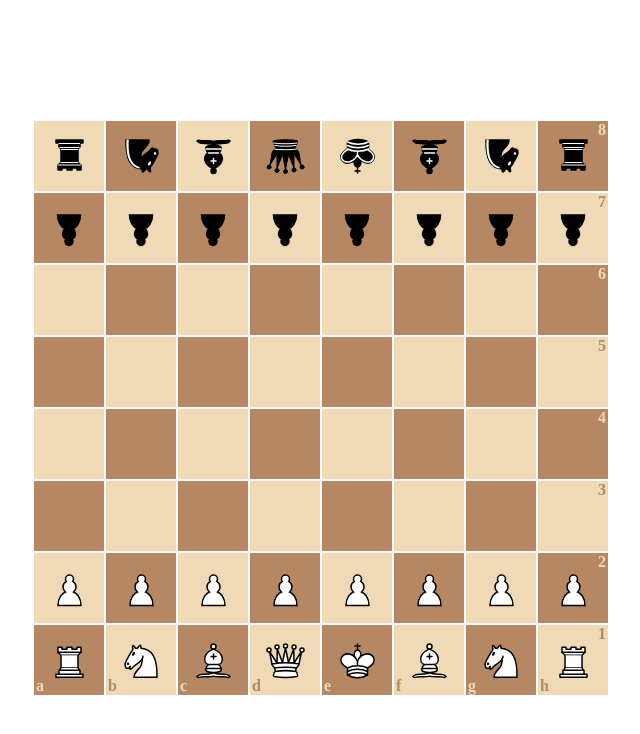
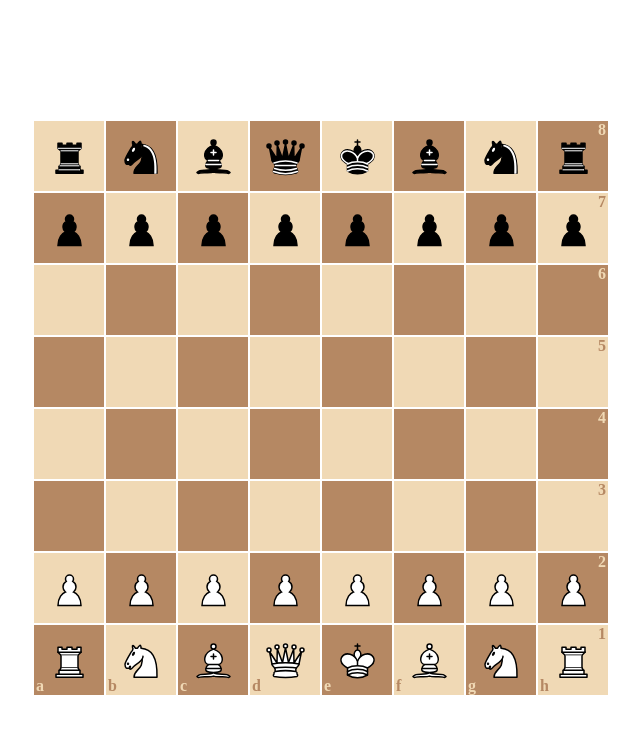
Before and after one commit to bojan173154/chess-game, a Vue app: page / in a window 1280 px wide. Shown: the top 734 px of the page, without its empty margins (319-959 px from the left). Built offline with nearby package versions, Linux system fonts and the light colour scheme.

Commit message:
rotated svgs

```diff
--- a/src/components/chessPieces/BlackBishop.vue
+++ b/src/components/chessPieces/BlackBishop.vue
@@ -1,14 +1,12 @@
 <template>
-    <svg xmlns:dc="http://purl.org/dc/elements/1.1/" xmlns:cc="http://creativecommons.org/ns#" xmlns:rdf="http://www.w3.org/1999/02/22-rdf-syntax-ns#" xmlns:svg="http://www.w3.org/2000/svg" xmlns="http://www.w3.org/2000/svg" xmlns:sodipodi="http://sodipodi.sourceforge.net/DTD/sodipodi-0.dtd" xmlns:inkscape="http://www.inkscape.org/namespaces/inkscape" version="1.1" width="45" height="45" id="svg3860" inkscape:version="0.48.4 r9939" sodipodi:docname="Chess_edl45.svg">
-        <defs id="defs3878"/>
-        <g transform="rotate(180,22.5,22.5)" style="opacity:1; fill:none; fill-rule:evenodd; fill-opacity:1; stroke:#000000; stroke-width:1.5; stroke-linecap:round; stroke-linejoin:round; stroke-miterlimit:4; stroke-dasharray:none; stroke-opacity:1;" id="g3862">
-            <rect x="0" y="0" width="45" height="45" style="stroke:none" id="rect3864"/>
-            <g style="fill:#000000; stroke:#000000; stroke-linecap:butt;" id="g3866">
-                <path d="M 9,36 C 12.39,35.03 19.11,36.43 22.5,34 C 25.89,36.43 32.61,35.03 36,36 C 36,36 37.65,36.54 39,38 C 38.32,38.97 37.35,38.99 36,38.5 C 32.61,37.53 25.89,38.96 22.5,37.5 C 19.11,38.96 12.39,37.53 9,38.5 C 7.646,38.99 6.677,38.97 6,38 C 7.354,36.06 9,36 9,36 z" id="path3868"/>
-                <path d="M 15,32 C 17.5,34.5 27.5,34.5 30,32 C 30.5,30.5 30,30 30,30 C 30,27.5 27.5,26 27.5,26 C 33,24.5 33.5,14.5 22.5,10.5 C 11.5,14.5 12,24.5 17.5,26 C 17.5,26 15,27.5 15,30 C 15,30 14.5,30.5 15,32 z" id="path3870"/>
-                <path d="M 25 8 A 2.5 2.5 0 1 1  20,8 A 2.5 2.5 0 1 1  25 8 z" id="path3872"/>
+    <svg xmlns="http://www.w3.org/2000/svg" version="1.1" width="45" height="45">
+        <g style="opacity:1; fill:none; fill-rule:evenodd; fill-opacity:1; stroke:#000000; stroke-width:1.5; stroke-linecap:round; stroke-linejoin:round; stroke-miterlimit:4; stroke-dasharray:none; stroke-opacity:1;" transform="translate(0,0.6)">
+            <g style="fill:#000000; stroke:#000000; stroke-linecap:butt;">
+                <path d="M 9,36 C 12.39,35.03 19.11,36.43 22.5,34 C 25.89,36.43 32.61,35.03 36,36 C 36,36 37.65,36.54 39,38 C 38.32,38.97 37.35,38.99 36,38.5 C 32.61,37.53 25.89,38.96 22.5,37.5 C 19.11,38.96 12.39,37.53 9,38.5 C 7.65,38.99 6.68,38.97 6,38 C 7.35,36.54 9,36 9,36 z"/>
+                <path d="M 15,32 C 17.5,34.5 27.5,34.5 30,32 C 30.5,30.5 30,30 30,30 C 30,27.5 27.5,26 27.5,26 C 33,24.5 33.5,14.5 22.5,10.5 C 11.5,14.5 12,24.5 17.5,26 C 17.5,26 15,27.5 15,30 C 15,30 14.5,30.5 15,32 z"/>
+                <path d="M 25 8 A 2.5 2.5 0 1 1  20,8 A 2.5 2.5 0 1 1  25 8 z"/>
             </g>
-            <path d="M 17.5,26 L 27.5,26 M 15,30 L 30,30 M 22.5,15.5 L 22.5,20.5 M 20,18 L 25,18" style="fill:none; stroke:#ffffff; stroke-linejoin:miter;" id="path3874"/>
+            <path d="M 17.5,26 L 27.5,26 M 15,30 L 30,30 M 22.5,15.5 L 22.5,20.5 M 20,18 L 25,18" style="fill:none; stroke:#ffffff; stroke-linejoin:miter;"/>
         </g>
     </svg>
 </template>
--- a/src/components/chessPieces/BlackKing.vue
+++ b/src/components/chessPieces/BlackKing.vue
@@ -1,12 +1,12 @@
 <template>
     <svg xmlns="http://www.w3.org/2000/svg" version="1.1" width="45" height="45">
-        <g transform="rotate(180,22.5,22.5)" style="fill:none; fill-opacity:1; fill-rule:evenodd; stroke:#000000; stroke-width:1.5; stroke-linecap:round;stroke-linejoin:round;stroke-miterlimit:4; stroke-dasharray:none; stroke-opacity:1;">
+        <g style="fill:none; fill-opacity:1; fill-rule:evenodd; stroke:#000000; stroke-width:1.5; stroke-linecap:round;stroke-linejoin:round;stroke-miterlimit:4; stroke-dasharray:none; stroke-opacity:1;">
             <path d="M 22.5,11.63 L 22.5,6" style="fill:none; stroke:#000000; stroke-linejoin:miter;" id="path6570"/>
             <path d="M 22.5,25 C 22.5,25 27,17.5 25.5,14.5 C 25.5,14.5 24.5,12 22.5,12 C 20.5,12 19.5,14.5 19.5,14.5 C 18,17.5 22.5,25 22.5,25" style="fill:#000000;fill-opacity:1; stroke-linecap:butt; stroke-linejoin:miter;"/>
-            <path d="M 11.5,37 C 17,40.5 27,40.5 32.5,37 L 32.5,30 C 32.5,30 41.5,25.5 38.5,19.5 C 34.5,13 25,16 22.5,23.5 L 22.5,27 L 22.5,23.5 C 19,16 9.5,13 6.5,19.5 C 3.5,25.5 11.5,29.5 11.5,29.5 L 11.5,37 z " style="fill:#000000; stroke:#000000;"/>
+            <path d="M 12.5,37 C 18,40.5 27,40.5 32.5,37 L 32.5,30 C 32.5,30 41.5,25.5 38.5,19.5 C 34.5,13 25,16 22.5,23.5 L 22.5,27 L 22.5,23.5 C 20,16 10.5,13 6.5,19.5 C 3.5,25.5 12.5,30 12.5,30 L 12.5,37" style="fill:#000000; stroke:#000000;"/>
             <path d="M 20,8 L 25,8" style="fill:none; stroke:#000000; stroke-linejoin:miter;"/>
-            <path d="M 32,29.5 C 32,29.5 40.5,25.5 38.03,19.85 C 34.15,14 25,18 22.5,24.5 L 22.51,26.6 L 22.5,24.5 C 20,18 9.906,14 6.997,19.85 C 4.5,25.5 11.85,28.85 11.85,28.85" style="fill:none; stroke:#ffffff;"/>
-            <path d="M 11.5,30 C 17,27 27,27 32.5,30 M 11.5,33.5 C 17,30.5 27,30.5 32.5,33.5 M 11.5,37 C 17,34 27,34 32.5,37" style="fill:none; stroke:#ffffff;"/>
+            <path d="M 32,29.5 C 32,29.5 40.5,25.5 38.03,19.85 C 34.15,14 25,18 22.5,24.5 L 22.5,26.6 L 22.5,24.5 C 20,18 10.85,14 6.97,19.85 C 4.5,25.5 13,29.5 13,29.5" style="fill:none; stroke:#ffffff;"/>
+            <path d="M 12.5,30 C 18,27 27,27 32.5,30 M 12.5,33.5 C 18,30.5 27,30.5 32.5,33.5 M 12.5,37 C 18,34 27,34 32.5,37" style="fill:none; stroke:#ffffff;"/>
         </g>
     </svg>
 </template>
--- a/src/components/chessPieces/BlackKnight.vue
+++ b/src/components/chessPieces/BlackKnight.vue
@@ -1,6 +1,6 @@
 <template>
     <svg xmlns="http://www.w3.org/2000/svg" version="1.1" width="45" height="45">
-        <g transform="rotate(180,22.5,22.5)" style="opacity:1; fill:none; fill-opacity:1; fill-rule:evenodd; stroke:#000000; stroke-width:1.5; stroke-linecap:round;stroke-linejoin:round;stroke-miterlimit:4; stroke-dasharray:none; stroke-opacity:1;">
+        <g style="opacity:1; fill:none; fill-opacity:1; fill-rule:evenodd; stroke:#000000; stroke-width:1.5; stroke-linecap:round;stroke-linejoin:round;stroke-miterlimit:4; stroke-dasharray:none; stroke-opacity:1;" transform="translate(0,0.3)">
             <path d="M 22,10 C 32.5,11 38.5,18 38,39 L 15,39 C 15,30 25,32.5 23,18" style="fill:#000000; stroke:#000000;"/>
             <path d="M 24,18 C 24.38,20.91 18.45,25.37 16,27 C 13,29 13.18,31.34 11,31 C 9.958,30.06 12.41,27.96 11,28 C 10,28 11.19,29.23 10,30 C 9,30 5.997,31 6,26 C 6,24 12,14 12,14 C 12,14 13.89,12.1 14,10.5 C 13.27,9.506 13.5,8.5 13.5,7.5 C 14.5,6.5 16.5,10 16.5,10 L 18.5,10 C 18.5,10 19.28,8.008 21,7 C 22,7 22,10 22,10" style="fill:#000000; stroke:#000000;"/>
             <path d="M 9.5 25.5 A 0.5 0.5 0 1 1 8.5,25.5 A 0.5 0.5 0 1 1 9.5 25.5 z" style="fill:#ffffff; stroke:#ffffff;"/>
--- a/src/components/chessPieces/BlackPawn.vue
+++ b/src/components/chessPieces/BlackPawn.vue
@@ -1,9 +1,5 @@
 <template>
-    <svg xmlns:dc="http://purl.org/dc/elements/1.1/" xmlns:cc="http://creativecommons.org/ns#" xmlns:rdf="http://www.w3.org/1999/02/22-rdf-syntax-ns#" xmlns:svg="http://www.w3.org/2000/svg" xmlns="http://www.w3.org/2000/svg" xmlns:sodipodi="http://sodipodi.sourceforge.net/DTD/sodipodi-0.dtd" xmlns:inkscape="http://www.inkscape.org/namespaces/inkscape" version="1.0" width="45" height="45" id="svg3128" sodipodi:version="0.32" inkscape:version="0.46" sodipodi:docname="Chess_hdd45.svg" inkscape:output_extension="org.inkscape.output.svg.inkscape">
-        <defs id="defs3130">
-        </defs>
-        <g id="layer1">
-            <path d="m 22,39.5 c 2.208,0 4,-1.792 4,-4 0,-0.885103 -0.29397,-1.712226 -0.78125,-2.375 C 27.170726,32.003083 28.5,29.911508 28.5,27.5 28.5,25.466053 27.557958,23.660918 26.09375,22.46875 29.092899,21.41088 33.5,16.921951 33.5,9 l -23,0 c 0,7.921951 4.407101,12.41088 7.40625,13.46875 C 16.442042,23.660918 15.5,25.466052 15.5,27.5 c 0,2.411508 1.329274,4.503083 3.28125,5.625 C 18.29397,33.787774 18,34.614897 18,35.5 c 0,2.208 1.792,4 4,4 z" id="path3194" style="fill:#000000;fill-opacity:1;fill-rule:nonzero;stroke:#000000;stroke-width:1.5;stroke-linecap:round;stroke-linejoin:miter;stroke-miterlimit:4;stroke-opacity:1;stroke-dasharray:none;stroke-dashoffset:10"/>
-        </g>
+    <svg xmlns="http://www.w3.org/2000/svg" version="1.1" width="45" height="45">
+        <path d="m 22.5,9 c -2.21,0 -4,1.79 -4,4 0,0.89 0.29,1.71 0.78,2.38 C 17.33,16.5 16,18.59 16,21 c 0,2.03 0.94,3.84 2.41,5.03 C 15.41,27.09 11,31.58 11,39.5 H 34 C 34,31.58 29.59,27.09 26.59,26.03 28.06,24.84 29,23.03 29,21 29,18.59 27.67,16.5 25.72,15.38 26.21,14.71 26.5,13.89 26.5,13 c 0,-2.21 -1.79,-4 -4,-4 z" style="opacity:1; fill:#000000; fill-opacity:1; fill-rule:nonzero; stroke:#000000; stroke-width:1.5; stroke-linecap:round; stroke-linejoin:miter; stroke-miterlimit:4; stroke-dasharray:none; stroke-opacity:1;"/>
     </svg>
 </template>
--- a/src/components/chessPieces/BlackQueen.vue
+++ b/src/components/chessPieces/BlackQueen.vue
@@ -1,20 +1,23 @@
 <template>
-    <svg xmlns:dc="http://purl.org/dc/elements/1.1/" xmlns:cc="http://creativecommons.org/ns#" xmlns:rdf="http://www.w3.org/1999/02/22-rdf-syntax-ns#" xmlns:svg="http://www.w3.org/2000/svg" xmlns="http://www.w3.org/2000/svg" xmlns:sodipodi="http://sodipodi.sourceforge.net/DTD/sodipodi-0.dtd" xmlns:inkscape="http://www.inkscape.org/namespaces/inkscape" width="45" height="45" id="svg3128" sodipodi:version="0.32" inkscape:version="0.46" version="1.0" sodipodi:docbase="/home/cburnett/wikipedia/images/chess" sodipodi:docname="Chess_qdt45.svg" inkscape:output_extension="org.inkscape.output.svg.inkscape">
-        <defs id="defs3130">
-        </defs>
-        <metadata id="metadata3133">
-        </metadata>
-        <g inkscape:label="Layer 1" inkscape:groupmode="layer" id="layer1">
-            <path sodipodi:type="arc" style="opacity:1;fill:#000000;fill-opacity:1;stroke:#000000;stroke-width:1;stroke-linecap:round;stroke-linejoin:round;stroke-miterlimit:4;stroke-dasharray:none;stroke-opacity:1" id="path5571" sodipodi:cx="7" sodipodi:cy="13" sodipodi:rx="2" sodipodi:ry="2" d="M 9,13 A 2,2 0 1 1 5,13 A 2,2 0 1 1 9,13 z" transform="matrix(1,0,0,-1,-1,46)"/>
-            <path sodipodi:type="arc" style="opacity:1;fill:#000000;fill-opacity:1;stroke:#000000;stroke-width:1;stroke-linecap:round;stroke-linejoin:round;stroke-miterlimit:4;stroke-dasharray:none;stroke-opacity:1" id="path5573" sodipodi:cx="7" sodipodi:cy="13" sodipodi:rx="2" sodipodi:ry="2" d="M 9,13 A 2,2 0 1 1 5,13 A 2,2 0 1 1 9,13 z" transform="matrix(1,0,0,-1,15.5,50.5)"/>
-            <path sodipodi:type="arc" style="opacity:1;fill:#000000;fill-opacity:1;stroke:#000000;stroke-width:1;stroke-linecap:round;stroke-linejoin:round;stroke-miterlimit:4;stroke-dasharray:none;stroke-opacity:1" id="path5575" sodipodi:cx="7" sodipodi:cy="13" sodipodi:rx="2" sodipodi:ry="2" d="M 9,13 A 2,2 0 1 1 5,13 A 2,2 0 1 1 9,13 z" transform="matrix(1,0,0,-1,32,46)"/>
-            <path sodipodi:type="arc" style="opacity:1;fill:#000000;fill-opacity:1;stroke:#000000;stroke-width:1;stroke-linecap:round;stroke-linejoin:round;stroke-miterlimit:4;stroke-dasharray:none;stroke-opacity:1" id="path5577" sodipodi:cx="7" sodipodi:cy="13" sodipodi:rx="2" sodipodi:ry="2" d="M 9,13 A 2,2 0 1 1 5,13 A 2,2 0 1 1 9,13 z" transform="matrix(1,0,0,-1,7,49.5)"/>
-            <path sodipodi:type="arc" style="opacity:1;fill:#000000;fill-opacity:1;stroke:#000000;stroke-width:1;stroke-linecap:round;stroke-linejoin:round;stroke-miterlimit:4;stroke-dasharray:none;stroke-opacity:1" id="path5579" sodipodi:cx="7" sodipodi:cy="13" sodipodi:rx="2" sodipodi:ry="2" d="M 9,13 A 2,2 0 1 1 5,13 A 2,2 0 1 1 9,13 z" transform="matrix(1,0,0,-1,24,49)"/>
-            <path style="fill:#000000;fill-opacity:1;fill-rule:evenodd;stroke:#000000;stroke-width:1px;stroke-linecap:butt;stroke-linejoin:round;stroke-opacity:1" d="M 9,19 C 17.5,20.5 30,20.5 36,19 L 38,31 L 31,20 L 31,34 L 25.5,20.5 L 22.5,35.5 L 19.5,20.5 L 14,34.5 L 14,20 L 7,31 L 9,19 z" id="path5581" sodipodi:nodetypes="cccccccccccc"/>
-            <path style="fill:#000000;fill-opacity:1;fill-rule:evenodd;stroke:#000000;stroke-width:1px;stroke-linecap:butt;stroke-linejoin:round;stroke-opacity:1" d="M 9,19 C 9,17 10.5,17 11.5,15 C 12.5,13.5 12.5,14 12,11.5 C 10.5,10.5 10.5,9 10.5,9 C 9,7.5 11,6.5 11,6.5 C 17.5,5.5 27.5,5.5 34,6.5 C 34,6.5 35.5,7.5 34,9 C 34,9 34.5,10.5 33,11.5 C 32.5,14 32.5,13.5 33.5,15 C 34.5,17 36,17 36,19 C 27.5,20.5 17.5,20.5 9,19 z" id="path5583" sodipodi:nodetypes="ccccccccccc"/>
-            <path style="fill:none;fill-opacity:0.75;fill-rule:evenodd;stroke:#ffffff;stroke-width:1px;stroke-linecap:round;stroke-linejoin:round;stroke-opacity:1" d="M 11.5,15 C 15,16 30,16 33.5,15" id="path5585" sodipodi:nodetypes="cc"/>
-            <path style="fill:none;fill-opacity:0.75;fill-rule:evenodd;stroke:#ffffff;stroke-width:1px;stroke-linecap:round;stroke-linejoin:round;stroke-opacity:1" d="M 12,11.5 C 18,12.5 27,12.5 33,11.5" id="path5587" sodipodi:nodetypes="cc"/>
-            <path style="fill:none;fill-opacity:0.75;fill-rule:evenodd;stroke:#ffffff;stroke-width:1px;stroke-linecap:round;stroke-linejoin:round;stroke-opacity:1" d="M 10.5,9 C 15.5,10 29,10 34,9" id="path5589" sodipodi:nodetypes="cc"/>
+    <svg xmlns="http://www.w3.org/2000/svg" version="1.1" width="45" height="45">
+        <g style="fill:#000000;stroke:#000000;stroke-width:1.5; stroke-linecap:round;stroke-linejoin:round">
+
+            <path d="M 9,26 C 17.5,24.5 30,24.5 36,26 L 38.5,13.5 L 31,25 L 30.7,10.9 L 25.5,24.5 L 22.5,10 L 19.5,24.5 L 14.3,10.9 L 14,25 L 6.5,13.5 L 9,26 z" style="stroke-linecap:butt;fill:#000000"/>
+            <path d="m 9,26 c 0,2 1.5,2 2.5,4 1,1.5 1,1 0.5,3.5 -1.5,1 -1,2.5 -1,2.5 -1.5,1.5 0,2.5 0,2.5 6.5,1 16.5,1 23,0 0,0 1.5,-1 0,-2.5 0,0 0.5,-1.5 -1,-2.5 -0.5,-2.5 -0.5,-2 0.5,-3.5 1,-2 2.5,-2 2.5,-4 -8.5,-1.5 -18.5,-1.5 -27,0 z"/>
+            <path d="M 11.5,30 C 15,29 30,29 33.5,30"/>
+            <path d="m 12,33.5 c 6,-1 15,-1 21,0"/>
+            <circle cx="6" cy="12" r="2"/>
+            <circle cx="14" cy="9" r="2"/>
+            <circle cx="22.5" cy="8" r="2"/>
+            <circle cx="31" cy="9" r="2"/>
+            <circle cx="39" cy="12" r="2"/>
+            <path d="M 11,38.5 A 35,35 1 0 0 34,38.5" style="fill:none; stroke:#000000;stroke-linecap:butt;"/>
+            <g style="fill:none; stroke:#ffffff;">
+                <path d="M 11,29 A 35,35 1 0 1 34,29"/>
+                <path d="M 12.5,31.5 L 32.5,31.5"/>
+                <path d="M 11.5,34.5 A 35,35 1 0 0 33.5,34.5"/>
+                <path d="M 10.5,37.5 A 35,35 1 0 0 34.5,37.5"/>
+            </g>
         </g>
     </svg>
 </template>
--- a/src/components/chessPieces/BlackRook.vue
+++ b/src/components/chessPieces/BlackRook.vue
@@ -1,21 +1,17 @@
 <template>
-    <svg xmlns:dc="http://purl.org/dc/elements/1.1/" xmlns:cc="http://creativecommons.org/ns#" xmlns:rdf="http://www.w3.org/1999/02/22-rdf-syntax-ns#" xmlns:svg="http://www.w3.org/2000/svg" xmlns="http://www.w3.org/2000/svg" xmlns:sodipodi="http://sodipodi.sourceforge.net/DTD/sodipodi-0.dtd" xmlns:inkscape="http://www.inkscape.org/namespaces/inkscape" width="45" height="45" id="svg3128" sodipodi:version="0.32" inkscape:version="0.46" version="1.0" sodipodi:docbase="/home/cburnett/wikipedia/images/chess" sodipodi:docname="Chess_rdt45.svg" inkscape:output_extension="org.inkscape.output.svg.inkscape">
-        <defs id="defs3130">
-        </defs>
-        <metadata id="metadata3133">
-        </metadata>
-        <g inkscape:label="Layer 1" inkscape:groupmode="layer" id="layer1" style="display:inline">
-            <path style="fill:#000000;fill-opacity:1;fill-rule:evenodd;stroke:#000000;stroke-width:1.5;stroke-linecap:butt;stroke-linejoin:round;stroke-miterlimit:4;stroke-dasharray:none;stroke-opacity:1" d="M 9,6 L 36,6 L 36,9 L 9,9 L 9,6 z" id="path3119" sodipodi:nodetypes="ccccc"/>
-            <path style="fill:#000000;fill-opacity:1;fill-rule:evenodd;stroke:#000000;stroke-width:1.5;stroke-linecap:butt;stroke-linejoin:round;stroke-miterlimit:4;stroke-dasharray:none;stroke-opacity:1" d="M 12.5,13 L 14,15.5 L 31,15.5 L 32.5,13 L 12.5,13 z" id="path3123" sodipodi:nodetypes="ccccc"/>
-            <path style="fill:#000000;fill-opacity:1;fill-rule:evenodd;stroke:#000000;stroke-width:1.5;stroke-linecap:butt;stroke-linejoin:round;stroke-miterlimit:4;stroke-dasharray:none;stroke-opacity:1" d="M 12,9 L 12,13 L 33,13 L 33,9 L 12,9 z" id="path3121" sodipodi:nodetypes="ccccc"/>
-            <path style="fill:#000000;fill-opacity:1;fill-rule:evenodd;stroke:#000000;stroke-width:1.5;stroke-linecap:butt;stroke-linejoin:miter;stroke-miterlimit:4;stroke-dasharray:none;stroke-opacity:1" d="M 14,15.5 L 14,28.5 L 31,28.5 L 31,15.5 L 14,15.5 z" id="path3125" sodipodi:nodetypes="ccccc"/>
-            <path style="fill:#000000;fill-opacity:1;fill-rule:evenodd;stroke:#000000;stroke-width:1.5;stroke-linecap:butt;stroke-linejoin:round;stroke-miterlimit:4;stroke-dasharray:none;stroke-opacity:1" d="M 14,28.5 L 11,31 L 34,31 L 31,28.5 L 14,28.5 z" id="path3127" sodipodi:nodetypes="ccccc"/>
-            <path style="fill:#000000;fill-opacity:1;fill-rule:evenodd;stroke:#000000;stroke-width:1.5;stroke-linecap:butt;stroke-linejoin:round;stroke-miterlimit:4;stroke-dasharray:none;stroke-opacity:1" d="M 11,31 L 11,36 L 15,36 L 15,34 L 20,34 L 20,36 L 25,36 L 25,34 L 30,34 L 30,36 L 34,36 L 34,31 L 11,31 z" id="path3129" sodipodi:nodetypes="ccccccccccccc"/>
-            <path style="fill:none;fill-opacity:0.75;fill-rule:evenodd;stroke:#ffffff;stroke-width:1px;stroke-linecap:round;stroke-linejoin:miter;stroke-opacity:1" d="M 12,9.5 L 33,9.5 L 33,9.5" id="path4967"/>
-            <path style="fill:none;fill-opacity:0.75;fill-rule:evenodd;stroke:#ffffff;stroke-width:1px;stroke-linecap:round;stroke-linejoin:miter;stroke-opacity:1" d="M 13,13.5 L 32,13.5" id="path4969"/>
-            <path style="fill:none;fill-opacity:0.75;fill-rule:evenodd;stroke:#ffffff;stroke-width:1px;stroke-linecap:round;stroke-linejoin:miter;stroke-opacity:1" d="M 14,15.5 L 31,15.5" id="path4971"/>
-            <path style="fill:none;fill-opacity:0.75;fill-rule:evenodd;stroke:#ffffff;stroke-width:1px;stroke-linecap:round;stroke-linejoin:miter;stroke-opacity:1" d="M 14,28.5 L 31,28.5" id="path5050"/>
-            <path style="fill:none;fill-opacity:0.75;fill-rule:evenodd;stroke:#ffffff;stroke-width:1px;stroke-linecap:round;stroke-linejoin:miter;stroke-opacity:1" d="M 11,31 L 34,31" id="path5052"/>
+    <svg xmlns="http://www.w3.org/2000/svg" version="1.1" width="45" height="45">
+        <g style="opacity:1; fill:#000000; fill-opacity:1; fill-rule:evenodd; stroke:#000000; stroke-width:1.5; stroke-linecap:round;stroke-linejoin:round;stroke-miterlimit:4; stroke-dasharray:none; stroke-opacity:1;" transform="translate(0,0.3)">
+            <path d="M 9,39 L 36,39 L 36,36 L 9,36 L 9,39 z " style="stroke-linecap:butt;"/>
+            <path d="M 12.5,32 L 14,29.5 L 31,29.5 L 32.5,32 L 12.5,32 z " style="stroke-linecap:butt;"/>
+            <path d="M 12,36 L 12,32 L 33,32 L 33,36 L 12,36 z " style="stroke-linecap:butt;"/>
+            <path d="M 14,29.5 L 14,16.5 L 31,16.5 L 31,29.5 L 14,29.5 z " style="stroke-linecap:butt;stroke-linejoin:miter;"/>
+            <path d="M 14,16.5 L 11,14 L 34,14 L 31,16.5 L 14,16.5 z " style="stroke-linecap:butt;"/>
+            <path d="M 11,14 L 11,9 L 15,9 L 15,11 L 20,11 L 20,9 L 25,9 L 25,11 L 30,11 L 30,9 L 34,9 L 34,14 L 11,14 z " style="stroke-linecap:butt;"/>
+            <path d="M 12,35.5 L 33,35.5 L 33,35.5" style="fill:none; stroke:#ffffff; stroke-width:1; stroke-linejoin:miter;"/>
+            <path d="M 13,31.5 L 32,31.5" style="fill:none; stroke:#ffffff; stroke-width:1; stroke-linejoin:miter;"/>
+            <path d="M 14,29.5 L 31,29.5" style="fill:none; stroke:#ffffff; stroke-width:1; stroke-linejoin:miter;"/>
+            <path d="M 14,16.5 L 31,16.5" style="fill:none; stroke:#ffffff; stroke-width:1; stroke-linejoin:miter;"/>
+            <path d="M 11,14 L 34,14" style="fill:none; stroke:#ffffff; stroke-width:1; stroke-linejoin:miter;"/>
         </g>
     </svg>
 </template>
```
